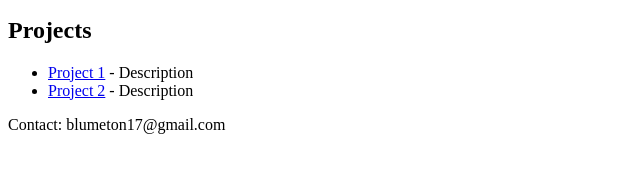
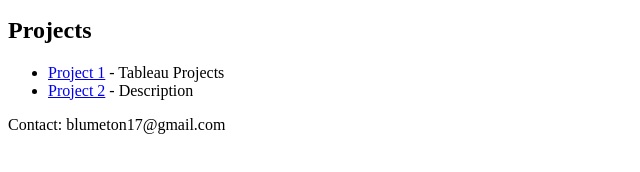
Before and after one commit to kanon12-code/kanon12-code.github.io, a plain HTML site: page index.html in a window 1280 px wide. Shown: the part 464-636 px from the top of the page, 0-640 px from the left. Drawn offline with Linux system fonts and the light colour scheme.

Commit message:
Update index.html

```diff
--- a/index.html
+++ b/index.html
@@ -27,7 +27,7 @@
     <section>
         <h2>Projects</h2>
         <ul>
-            <li><a href="link-to-your-project-1">Project 1</a> - Description</li>
+            <li><a href="https://public.tableau.com/app/profile/kanon.mori/vizzes">Project 1</a> - Tableau Projects</li>
             <li><a href="link-to-your-project-2">Project 2</a> - Description</li>
             <!-- Add more projects as needed -->
         </ul>
```
